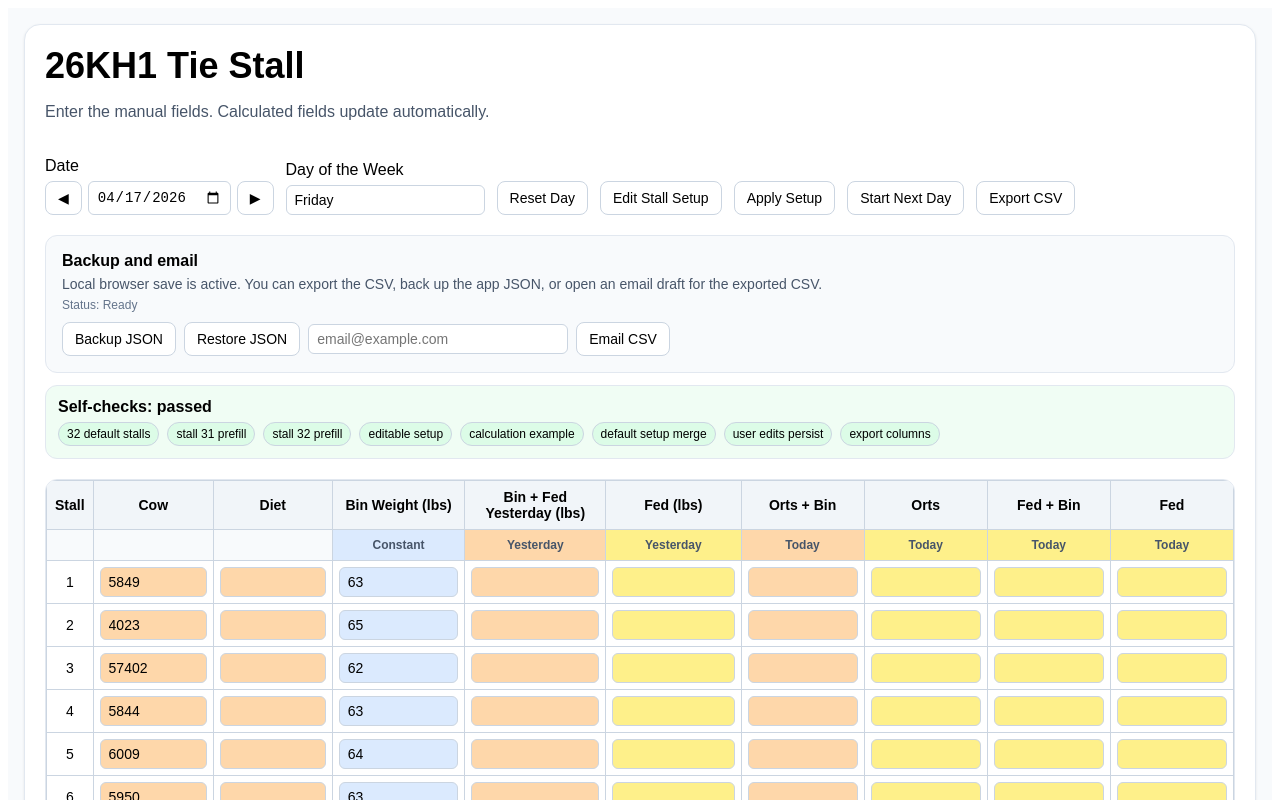
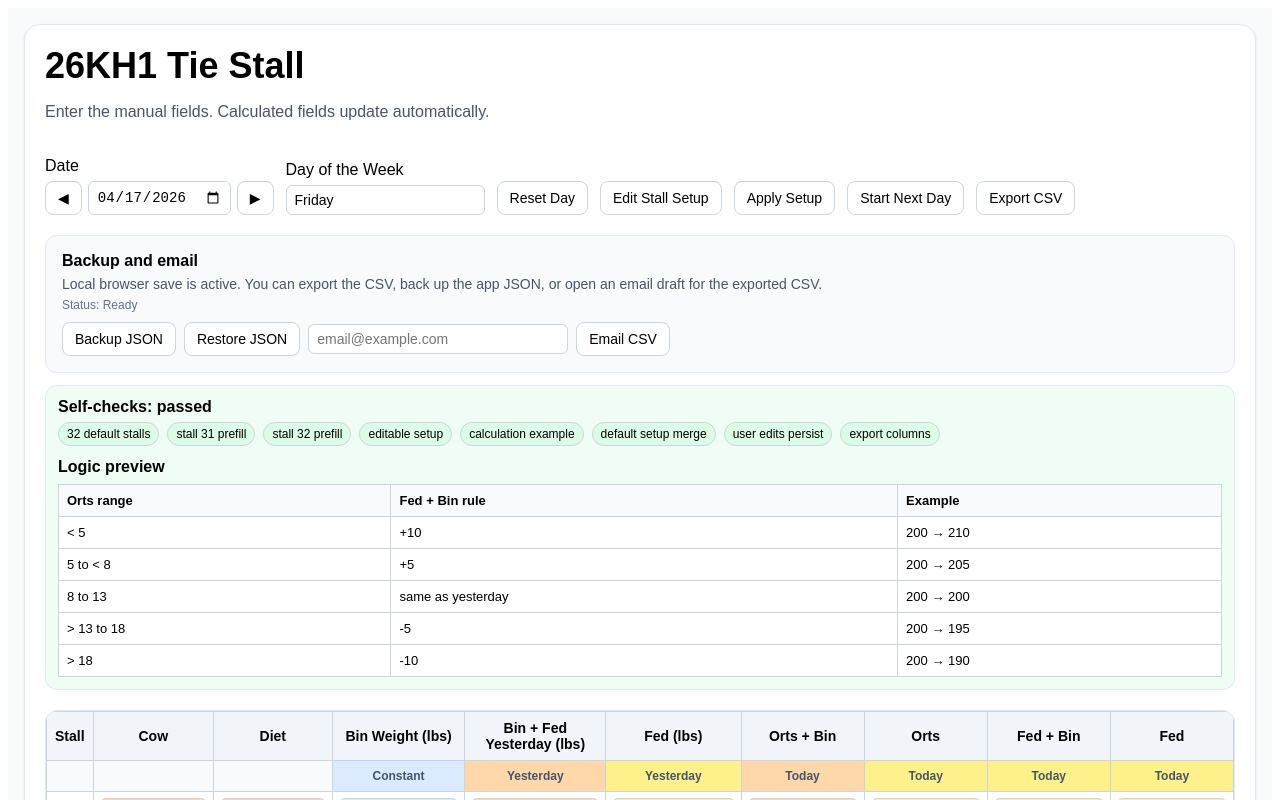
Before and after one commit to Sarmikasoglou/Intake_App, a React (Vite) app: page / in a window 1280 px wide. Shown: the top 800 px of the page. Built offline with nearby package versions, Linux system fonts and the light colour scheme.

Commit message:
Add files via upload

```diff
--- a/src/App.jsx
+++ b/src/App.jsx
@@ -83,7 +83,8 @@ function calculateFedBinToday(binFedYesterday, ortsToday) {
   if (ortsToday < 8) return binFedYesterday + 5;
   if (ortsToday > 18) return binFedYesterday - 10;
   if (ortsToday > 13) return binFedYesterday - 5;
-  return null;
+  // 8 to 13 inclusive: keep same as yesterday
+  return binFedYesterday;
 }
 
 function recalcRow(row) {
@@ -343,7 +344,15 @@ function runSelfChecks() {
       exportRow[5] === "128.8",
   });
 
-  return checks;
+  const logicPreview = [
+    { orts: "< 5", action: "+10", example: "200 → 210" },
+    { orts: "5 to < 8", action: "+5", example: "200 → 205" },
+    { orts: "8 to 13", action: "same as yesterday", example: "200 → 200" },
+    { orts: "> 13 to 18", action: "-5", example: "200 → 195" },
+    { orts: "> 18", action: "-10", example: "200 → 190" },
+  ];
+
+  return { checks, logicPreview };
 }
 
 export default function App() {
@@ -409,7 +418,9 @@ export default function App() {
     };
   });
 
-  const checks = useMemo(() => runSelfChecks(), []);
+  const selfCheckData = useMemo(() => runSelfChecks(), []);
+  const checks = selfCheckData.checks;
+  const logicPreview = selfCheckData.logicPreview;
   const allChecksPass = checks.every((check) => check.pass);
 
   const currentSheet = sheetsByDate[currentDate] || {
@@ -746,7 +757,7 @@ export default function App() {
             <div style={{ fontWeight: 700, marginBottom: 6 }}>
               Self-checks: {allChecksPass ? "passed" : "failed"}
             </div>
-            <div style={{ display: "flex", gap: 8, flexWrap: "wrap" }}>
+            <div style={{ display: "flex", gap: 8, flexWrap: "wrap", marginBottom: 12 }}>
               {checks.map((check) => (
                 <div
                   key={check.name}
@@ -761,6 +772,27 @@ export default function App() {
                   {check.name}
                 </div>
               ))}
+            </div>
+            <div style={{ fontWeight: 700, marginBottom: 8 }}>Logic preview</div>
+            <div style={{ overflowX: "auto" }}>
+              <table style={{ width: "100%", borderCollapse: "collapse", fontSize: 13, background: "white" }}>
+                <thead>
+                  <tr style={{ background: "#f8fafc" }}>
+                    <th style={{ border: "1px solid #cbd5e1", padding: 8, textAlign: "left" }}>Orts range</th>
+                    <th style={{ border: "1px solid #cbd5e1", padding: 8, textAlign: "left" }}>Fed + Bin rule</th>
+                    <th style={{ border: "1px solid #cbd5e1", padding: 8, textAlign: "left" }}>Example</th>
+                  </tr>
+                </thead>
+                <tbody>
+                  {logicPreview.map((row) => (
+                    <tr key={row.orts}>
+                      <td style={{ border: "1px solid #cbd5e1", padding: 8 }}>{row.orts}</td>
+                      <td style={{ border: "1px solid #cbd5e1", padding: 8 }}>{row.action}</td>
+                      <td style={{ border: "1px solid #cbd5e1", padding: 8 }}>{row.example}</td>
+                    </tr>
+                  ))}
+                </tbody>
+              </table>
             </div>
           </div>
 
```
